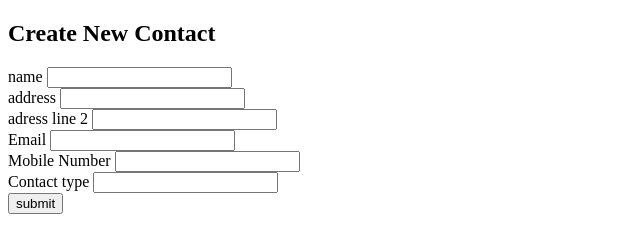
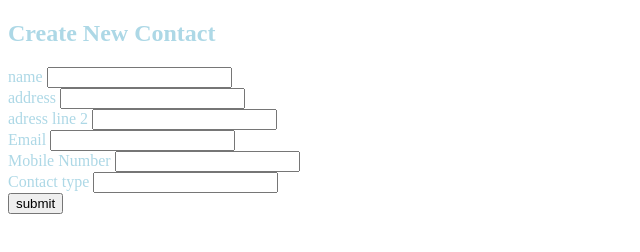
Before and after one commit to ryanle1199/contactlist1, a plain HTML site: page index.html in a window 1280 px wide. Shown: the whole page, without its empty margins (0-640 px from the left). Drawn offline with Linux system fonts and the light colour scheme.

Commit message:
Update index.html

```diff
--- a/index.html
+++ b/index.html
@@ -3,10 +3,13 @@
 <head>
   <meta charset="UTF-8">
   <meta name="viewport" content="width=device-width, initial-scale=1.0">
-  <title>Document</title>
+  <title>Addybook</title>
 </head>
+<style>
+  body {color: lightblue}
+</style>
 <body>
-  <h2>Create New Contact</h2>
+  <h2>Create New Contact </h2>
   <label>name</label>
   <input type="text" value>
   <br>
```
